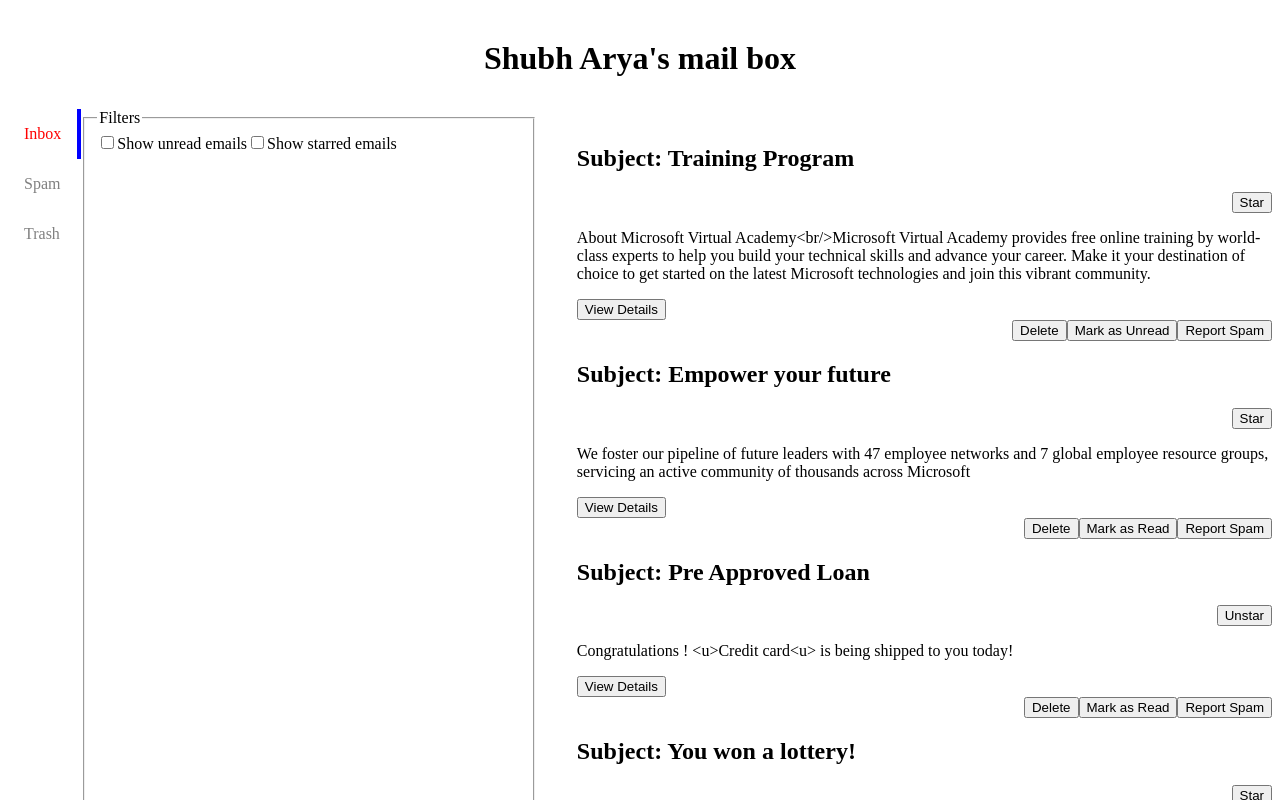
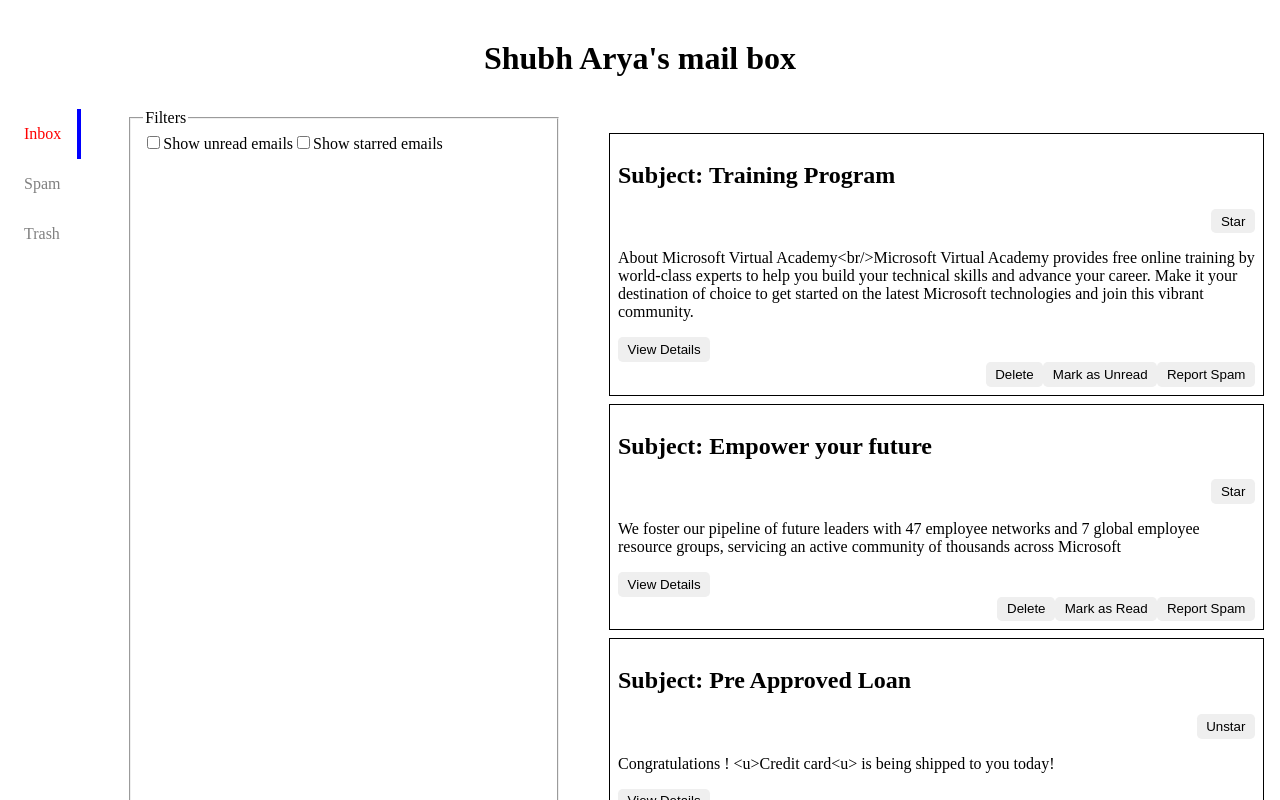
Before and after one commit to shubh-37/email-box, a React (Vite) app: page / in a window 1280 px wide. Shown: the top 800 px of the page. Built offline with nearby package versions, Linux system fonts and the light colour scheme.

Commit message:
added styles to various elements

```diff
--- a/src/App.css
+++ b/src/App.css
@@ -30,16 +30,31 @@
 
 .filter-box{
   width: 93%;
+  margin-left: 3rem;
   /* padding-block-start: 0em;
   padding-inline-start: 0em;
   padding-inline-end: 0em;
   padding-block-end: 0em; */
 }
 
+.email-list{
+  display: flex;
+  flex-direction: column;
+}
+
 .email-item{
   list-style-type: none;
   display: flex;
   flex-direction: column;
+  border: 1px solid;
+  margin: 0.5rem;
+  padding: 0.5rem;
+  flex-grow: 1;
+}
+
+.email-item:hover{
+  transition: 300ms;
+  box-shadow: 2px 2px 8px 2px #888888;
 }
 
 .sub-star{
@@ -54,3 +69,24 @@
 .buttons{
   align-self: flex-end;
 }
+
+.sub-parent{
+  display: flex;
+  flex-direction: column;
+  flex-grow: 1;
+}
+
+.child-1{
+  flex-grow: 1;
+}
+
+.child-2{
+  flex-grow: 1;
+}
+
+button{
+  border: none;
+  border-radius: 0.3rem;
+  padding: 0.3rem 0.6rem;
+  cursor: pointer;
+}
```
